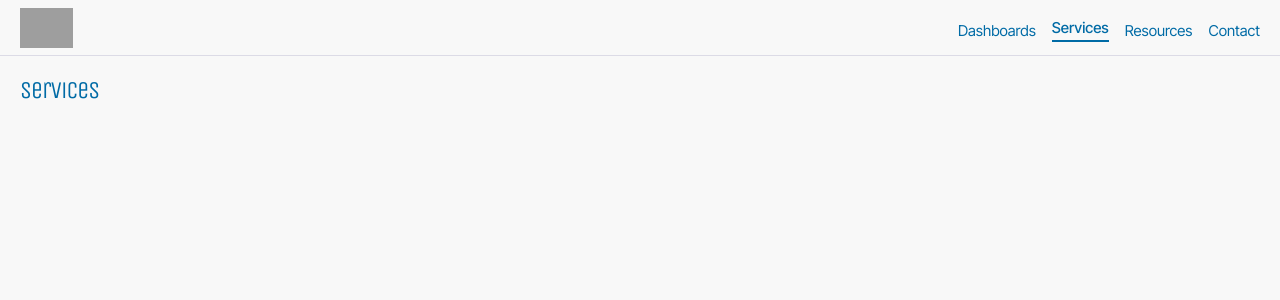
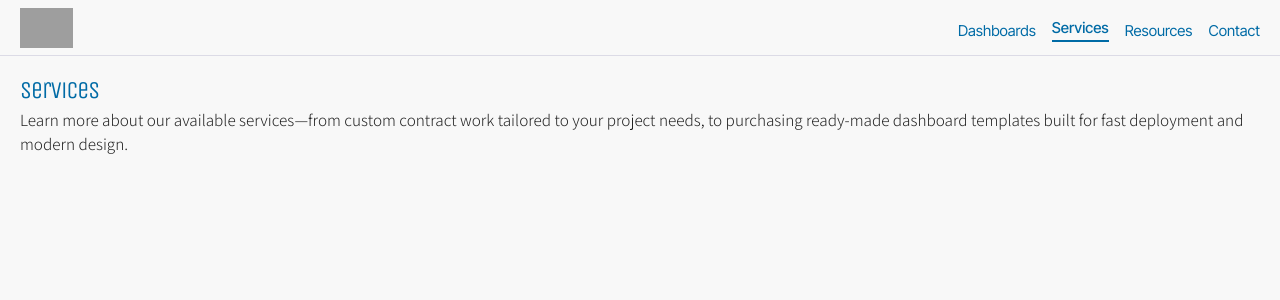
Before and after one commit to joseph-johnson27001/dashboard-website, a Vue app: page /services in a window 1280 px wide. Shown: the top 300 px of the page. Built offline with nearby package versions, Linux system fonts and the light colour scheme; grey boxes are pictures that could not be loaded.

Commit message:
Intro and heading services

```diff
--- a/src/views/ServicesPage.vue
+++ b/src/views/ServicesPage.vue
@@ -3,6 +3,11 @@
     <div class="hero-section">
       <div class="hero-header">
         <h1>Services</h1>
+        <p>
+          Learn more about our available services—from custom contract work
+          tailored to your project needs, to purchasing ready-made dashboard
+          templates built for fast deployment and modern design.
+        </p>
       </div>
     </div>
   </div>
@@ -39,9 +44,6 @@
 }
 
 .hero-header {
-  display: flex;
-  justify-content: space-between;
-  align-items: center;
   margin-top: 10px;
   margin-bottom: 5px;
 }
```
